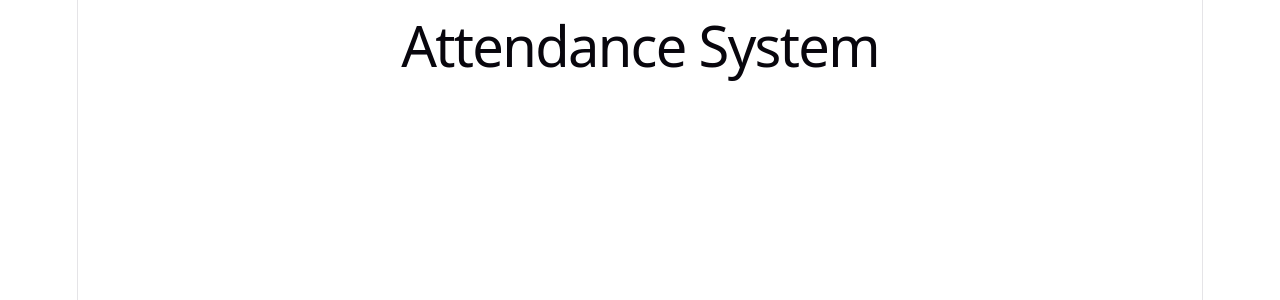
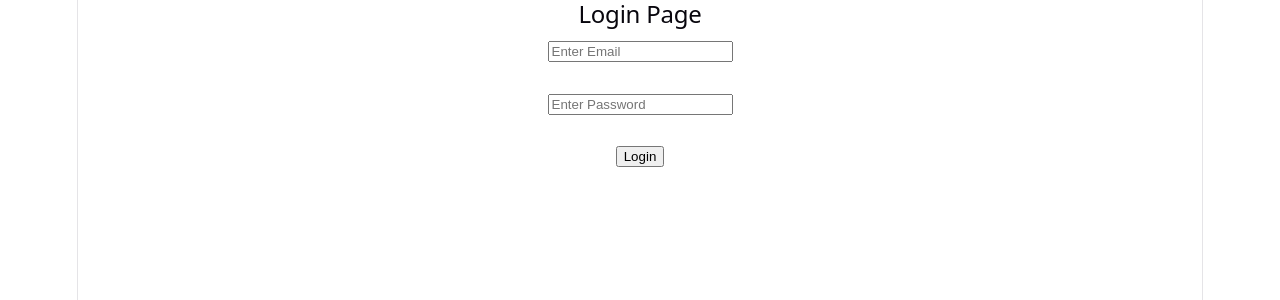
Before and after one commit to P-Arun-Kumar/attendance-management-system, a React app in the folder frontend/: page / in a window 1280 px wide. Shown: the top 300 px of the page. Built offline with nearby package versions, Linux system fonts and the light colour scheme; the HTML template or start-up script is replaced by a standard one.

Commit message:
Added React frontend setup, login UI and updated project documentation

```diff
--- a/frontend/package.json
+++ b/frontend/package.json
@@ -10,6 +10,7 @@
     "preview": "vite preview"
   },
   "dependencies": {
+    "axios": "^1.16.1",
     "react": "^19.2.6",
     "react-dom": "^19.2.6"
   },
--- a/frontend/src/App.jsx
+++ b/frontend/src/App.jsx
@@ -1,15 +1,10 @@
-import { useState } from 'react'
-import reactLogo from './assets/react.svg'
-import viteLogo from './assets/vite.svg'
-import heroImg from './assets/hero.png'
 import './App.css'
-
+import Login from './pages/Login'
 function App() {
   return (
     <div>
-      <h1>Attendance System</h1>
+      <Login/>
     </div>
   );
 }
-
 export default App
--- a/frontend/src/pages/Login.jsx
+++ b/frontend/src/pages/Login.jsx
@@ -0,0 +1,46 @@
+import { useState } from "react";
+import API from "../services/api";
+function Login() {
+    const handleLogin = async () => {
+        try {
+            const response = await API.post(
+                "/auth/login",
+                {
+                    email,
+                    password
+                }
+            );
+            console.log(response.data);
+
+        }
+        catch (error) {
+            console.log(error.response.data);
+
+        }
+    };
+    const [email, setEmail] = useState("");
+    const [password, setPassword] = useState("");
+    return (
+        <div>
+            <h2>Login Page</h2>
+            <input
+                type="email"
+                placeholder="Enter Email"
+                value={email}
+                onChange={(e) => setEmail(e.target.value)}
+            />
+            <br /><br />
+            <input
+                type="password"
+                placeholder="Enter Password"
+                value={password}
+                onChange={(e) => setPassword(e.target.value)}
+            />
+            <br /><br />
+            <button onClick={handleLogin}>
+                Login
+            </button>
+        </div>
+    );
+}
+export default Login;
--- a/frontend/src/services/api.js
+++ b/frontend/src/services/api.js
@@ -0,0 +1,5 @@
+import axios from "axios";
+const API = axios.create({
+    baseURL: "http://localhost:5000/api"
+});
+export default API;
```
Also changed, not shown: 2 other files (tests, documents, lock files or other folders).
